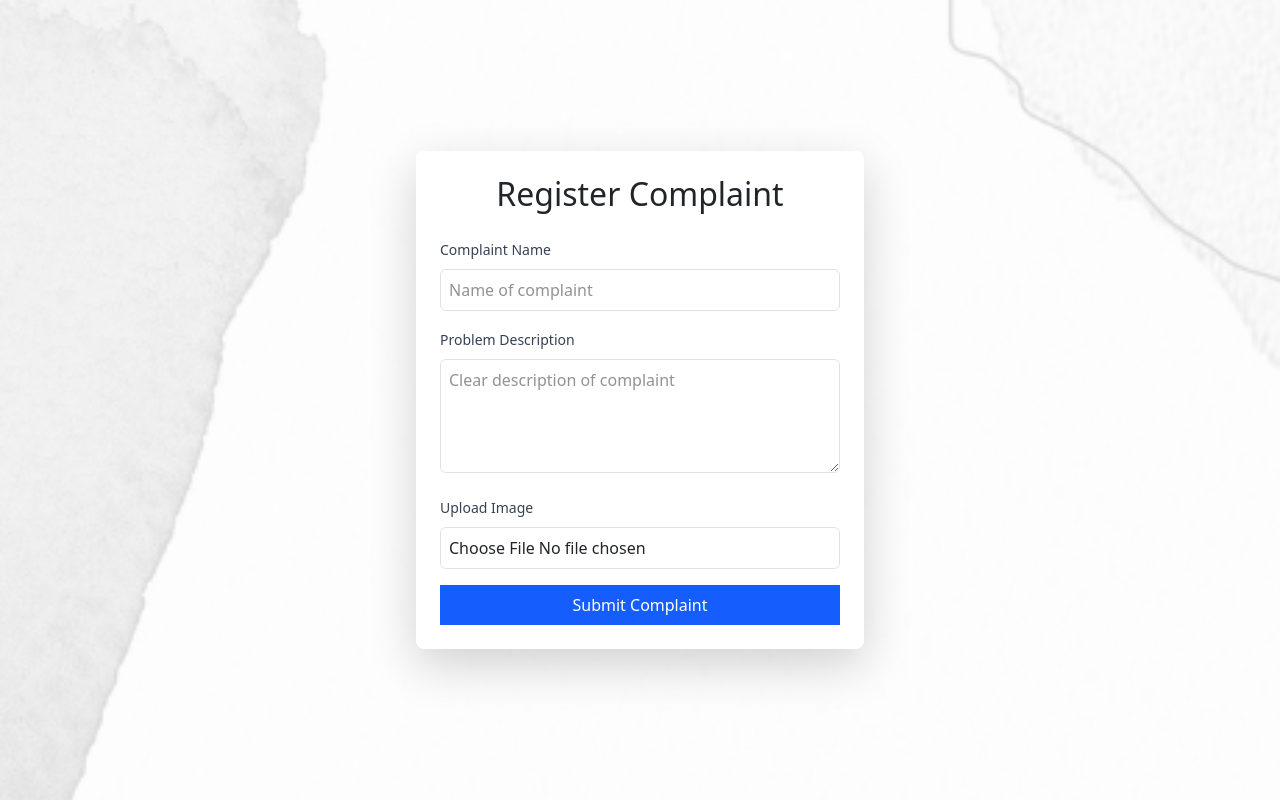
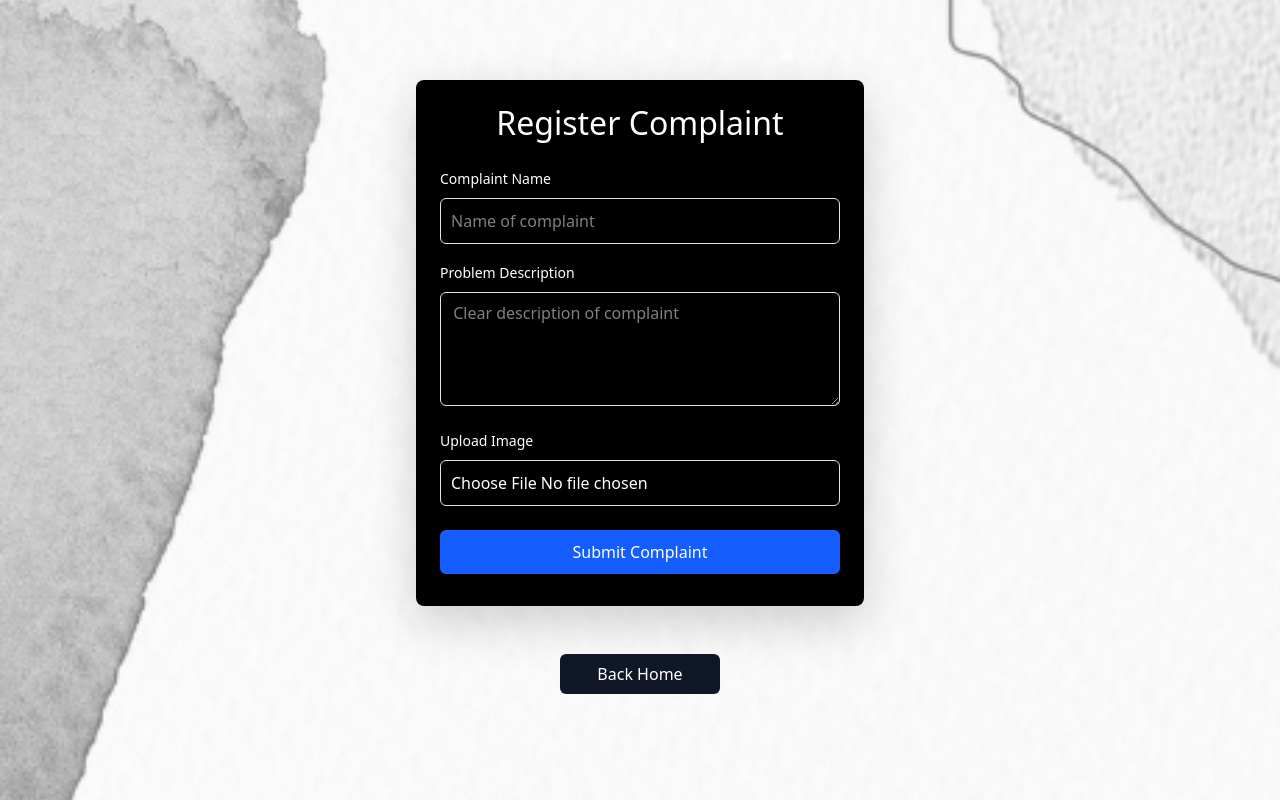
Before and after one commit to 3-stardust-7/Hear-Us-Out, a React (Vite) app: page /register in a window 1280 px wide. Built offline with nearby package versions, Linux system fonts and the light colour scheme; no server answers; sample sign-in values are in the browser's storage.

Commit message:
feat(likes): implement like functionality for complaints

```diff
--- a/package.json
+++ b/package.json
@@ -21,6 +21,7 @@
     "postcss": "^8.5.1",
     "react": "^18.3.1",
     "react-dom": "^18.3.1",
+    "react-icons": "^5.5.0",
     "react-router-dom": "^7.1.5",
     "react-toastify": "^11.0.3",
     "tailwindcss": "^4.0.2",
--- a/src/components/Cards.jsx
+++ b/src/components/Cards.jsx
@@ -1,28 +1,41 @@
 import { useState, useEffect } from "react";
 import supabase from "../supa-client";
+import { AiOutlineHeart, AiFillHeart } from "react-icons/ai";
 
 const Cards = () => {
   const [complaints, setComplaints] = useState([]);
 
   useEffect(() => {
     const fetchComplaints = async () => {
-      let { data, error } = await supabase.from("complaints").select("*");
-
+      const { data, error } = await supabase.from("complaints").select("*");
       if (error) console.error("Error fetching complaints:", error);
       else setComplaints(data);
     };
-
     fetchComplaints();
   }, []);
 
-  const getScoreColor = (score) => {
-    if (score >= 8) return "bg-black";
-    if (score >= 5) return "bg-black";
-    return "bg-black";
+  const handleLike = async (SLno, liked, currentLikes) => {
+    const updatedLikes = liked ? currentLikes - 1 : currentLikes + 1;
+
+    const { error } = await supabase
+      .from("complaints")
+      .update({ likes: updatedLikes })
+      .eq("SLno", SLno);
+
+    if (error) console.error("Error updating likes:", error);
+    else {
+      setComplaints((prev) =>
+        prev.map((complaint) =>
+          complaint.SLno === SLno
+            ? { ...complaint, likes: updatedLikes, liked: !liked }
+            : complaint
+        )
+      );
+    }
   };
 
   return (
-    <div className=" max-3/4 mx-auto p-4">
+    <div className="max-3/4 mx-auto p-4">
       <div className="text-5xl mb-20 font-bold text-white text-center">
         Complaint Records
       </div>
@@ -31,11 +44,11 @@ const Cards = () => {
           No complaints found.
         </p>
       ) : (
-        <div className="grid mt-20 gap-5 ">
+        <div className="grid mt-20 gap-5">
           {complaints.map((complaint) => (
             <div
               key={complaint.SLno}
-              className="bg-gradient-to-b  from-gray-300 to-white p-5 rounded-2xl shadow-md hover:shadow-xl transition-transform transform hover:-translate-y-1 min-h-[250px] relative overflow-hidden"
+              className="bg-gradient-to-b from-gray-300 to-white p-5 rounded-2xl shadow-md hover:shadow-xl transition-transform transform hover:-translate-y-1 min-h-[250px] relative overflow-hidden"
             >
               <h3 className="text-2xl font-bold text-gray-800 mb-2">
                 {complaint.name}
@@ -43,15 +56,6 @@ const Cards = () => {
               <p className="text-gray-600 text-lg mb-4">
                 <strong>Description:</strong> {complaint.description}
               </p>
-              {complaint.score !== null && (
-                <div
-                  className={`${getScoreColor(
-                    complaint.score
-                  )} text-white font-bold py-3 px-4 rounded-md absolute top-4 right-4 transform origin-top-right`}
-                >
-                  {complaint.score}
-                </div>
-              )}
               {complaint.image && (
                 <img
                   src={complaint.image}
@@ -59,6 +63,28 @@ const Cards = () => {
                   className="h-96 rounded-md mt-4"
                 />
               )}
+              {/* ❤️ Like Button & Count */}
+              <div className="mt-4 text-4xl flex items-center gap-2">
+                <button
+                  onClick={() =>
+                    handleLike(
+                      complaint.SLno,
+                      complaint.liked,
+                      complaint.likes || 0
+                    )
+                  }
+                  className="text-gray-500 hover:text-red-500 transition-all duration-300"
+                >
+                  {complaint.liked ? (
+                    <AiFillHeart className="text-red-500" />
+                  ) : (
+                    <AiOutlineHeart />
+                  )}
+                </button>
+                <span className="text-lg text-gray-700">
+                  {complaint.likes || 0} Likes
+                </span>
+              </div>
             </div>
           ))}
         </div>
--- a/src/components/sidebar.jsx
+++ b/src/components/sidebar.jsx
@@ -53,28 +53,32 @@ const Sidebar = () => {
       onMouseLeave={handleMouseLeave}
     >
       {/* Top Menu Items */}
-      <div className="flex-grow p-4">
-        <ul className={`mt-4 space-y-2 ${isOpen ? "block" : "hidden"}`}>
+      <div className="flex-grow ">
+        <ul className={` ${isOpen ? "block" : "hidden"}`}>
+          <div className="py-4 mr-8 flex justify-center">
             <li
               //onClick={handleHome}
-            className="hover:bg-gray-700 p-2 rounded cursor-pointer"
+              className="hover:bg-gray-700  text-center w-full bg-gray-500 p-2 rounded-lg cursor-pointer"
             >
               Complaints
             </li>
+          </div>
 
+          <div className=" flex justify-center">
             <li
               onClick={handleReg}
-            className="hover:bg-gray-700 p-2 rounded cursor-pointer"
+              className="hover:bg-gray-700 mr-8  text-center w-full bg-gray-500 p-2 rounded-lg cursor-pointer"
             >
               Register
             </li>
+          </div>
         </ul>
       </div>
 
       {/* Bottom Logout Item */}
-      <div className="p-4">
+      <div className="p-4  flex justify-center">
         <li
-          className={`hover:bg-red-600 p-2 rounded cursor-pointer  ${
+          className={`hover:bg-red-700 text-center w-full bg-red-500 p-2 rounded-lg cursor-pointer  ${
             isOpen ? "block" : "hidden"
           }`}
           onClick={handleLogout} // Trigger logout on click
--- a/src/pages/Register.jsx
+++ b/src/pages/Register.jsx
@@ -407,6 +407,7 @@ import { useNavigate } from "react-router-dom";
 import { motion } from "framer-motion";
 import registerbg from "../assets/registerbg.png";
 import { v4 as uuidv4 } from "uuid";
+import { Link } from "react-router-dom";
 
 const Register = () => {
   const [complaintName, setComplaintName] = useState("");
@@ -483,19 +484,19 @@ const Register = () => {
       className="min-h-screen bg-cover bg-fixed bg-center"
       style={{
         backgroundImage: `url(${registerbg})`,
-        backgroundColor: "rgba(255, 255, 255, 0.85)",
+        backgroundColor: "rgba(255, 255, 255, 0.5)",
         backgroundBlendMode: "overlay",
       }}
     >
-      <div className="flex items-center justify-center min-h-screen bg-transparent">
+      <div className="flex items-center justify-center bg-transparent">
         <motion.div
-          className="max-w-md w-full p-6 bg-white shadow-lg rounded-lg"
+          className="max-w-md mt-20 w-full p-6 bg-black shadow-lg rounded-lg"
           initial={{ opacity: 0 }}
           animate={{ opacity: 1 }}
           transition={{ duration: 0.5 }}
         >
           <motion.h2
-            className="text-2xl font-bold mb-4 text-center"
+            className="text-2xl font-bold mb-4  text-white text-center"
             initial={{ y: -20, opacity: 0 }}
             animate={{ y: 0, opacity: 1 }}
             transition={{ duration: 0.5 }}
@@ -507,7 +508,7 @@ const Register = () => {
             <motion.div>
               <label
                 htmlFor="complaintName"
-                className="block text-sm font-medium text-gray-700"
+                className="block text-sm font-medium text-white"
               >
                 Complaint Name
               </label>
@@ -518,32 +519,32 @@ const Register = () => {
                 value={complaintName}
                 onChange={(e) => setComplaintName(e.target.value)}
                 required
-                className="w-full mt-2 p-2 border border-gray-300 rounded-md focus:ring-blue-500 focus:border-blue-500"
+                className="w-full mt-2 p-2.5 text-white border border-gray-300 rounded-md focus:ring-blue-500 focus:border-blue-500"
               />
             </motion.div>
 
             <motion.div>
               <label
                 htmlFor="problemDescription"
-                className="block text-sm font-medium text-gray-700"
+                className="block text-sm font-medium text-white"
               >
                 Problem Description
               </label>
               <textarea
                 id="problemDescription"
                 value={problemDescription}
-                placeholder="Clear description of complaint"
+                placeholder=" Clear description of complaint"
                 onChange={(e) => setProblemDescription(e.target.value)}
                 required
                 rows="4"
-                className="w-full mt-2 p-2 border border-gray-300 rounded-md focus:ring-blue-500 focus:border-blue-500"
+                className="w-full mt-2 p-2 border text-white border-gray-300 rounded-md focus:ring-blue-500 focus:border-blue-500"
               />
             </motion.div>
 
             <motion.div>
               <label
                 htmlFor="image"
-                className="block text-sm font-medium text-gray-700"
+                className="block text-sm font-medium text-white"
               >
                 Upload Image
               </label>
@@ -552,7 +553,7 @@ const Register = () => {
                 type="file"
                 accept="image/png, image/jpeg"
                 required
-                className="w-full mt-2 p-2 border border-gray-300 rounded-md"
+                className="w-full mt-2 p-2.5 border text-white border-gray-300 rounded-md"
               />
               <canvas ref={canvasRef} style={{ display: "none" }} />
             </motion.div>
@@ -561,7 +562,7 @@ const Register = () => {
               <button
                 type="submit"
                 disabled={loading}
-                className="w-full bg-blue-600 text-white py-2 px-4 rounded-md hover:bg-blue-700 disabled:bg-gray-300"
+                className="w-full rounded bg-blue-600 text-white p-2.5 my-2 hover:bg-blue-700 disabled:bg-gray-300"
               >
                 {loading ? "Submitting..." : "Submit Complaint"}
               </button>
@@ -569,6 +570,17 @@ const Register = () => {
           </motion.form>
         </motion.div>
       </div>
+      <Link to="/users" style={{ textDecoration: "none", color: "black" }}>
+        <div className=" flex justify-center  m-10">
+          <button
+            type="submit"
+            disabled={loading}
+            className="  w-40 rounded  text-white p-2 my-2 hover:bg-gray-600 bg-gray-900 disabled:bg-gray-300"
+          >
+            Back Home
+          </button>
+        </div>
+      </Link>
     </div>
   );
 };
--- a/src/pages/User.jsx
+++ b/src/pages/User.jsx
@@ -14,6 +14,7 @@ const User = () => {
         backgroundBlendMode: "overlay", // Combine the image and color
       }}
     >
+
       <Sidebar />
       <div className="">
         <Profile />
```
Also changed, not shown: 1 other file (tests, documents, lock files or other folders). Lines whose indentation alone changed are shown as unchanged.
